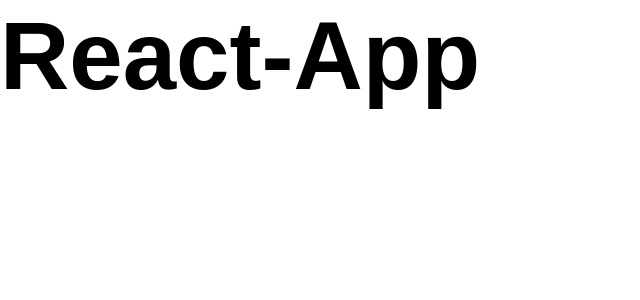
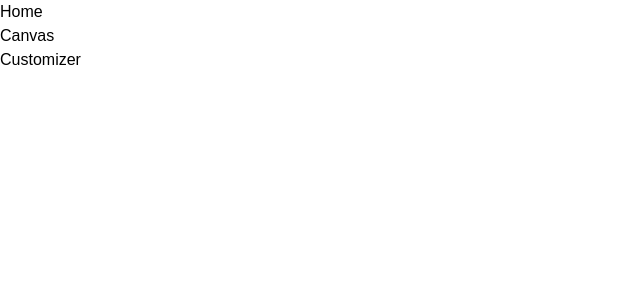
Before and after one commit to BhavyaT-135/AI-Wear, a React (Vite) app in the folder client/: page / in a window 1280 px wide. Shown: the top 300 px of the page, without its empty margins (0-640 px from the left). Built offline with nearby package versions, Linux system fonts and the light colour scheme; a web font is replaced by a local one.

Commit message:
✨ Basic pages and components

```diff
--- a/client/src/App.jsx
+++ b/client/src/App.jsx
@@ -1,8 +1,14 @@
+import Home from './pages/Home'
+import Customizer from './pages/Customizer'
+import Canvas from './canvas'
+
 function App() {
   return (
-    <div>
-      <h1 className="head-text">React-App</h1>
-    </div>
+    <main className='app transition-all ease-in'>
+      <Home />
+      <Canvas />
+      <Customizer />
+    </main>
   )
 }
 
--- /dev/null
+++ b/client/src/canvas/index.jsx
@@ -0,0 +1,9 @@
+import React from 'react'
+
+const Canvas = () => {
+  return (
+    <div>Canvas</div>
+  )
+}
+
+export default Canvas
--- /dev/null
+++ b/client/src/pages/Customizer.jsx
@@ -0,0 +1,9 @@
+import React from 'react'
+
+const Customizer = () => {
+  return (
+    <div>Customizer</div>
+  )
+}
+
+export default Customizer
--- /dev/null
+++ b/client/src/pages/Home.jsx
@@ -0,0 +1,9 @@
+import React from 'react'
+
+const Home = () => {
+  return (
+    <div>Home</div>
+  )
+}
+
+export default Home
```
